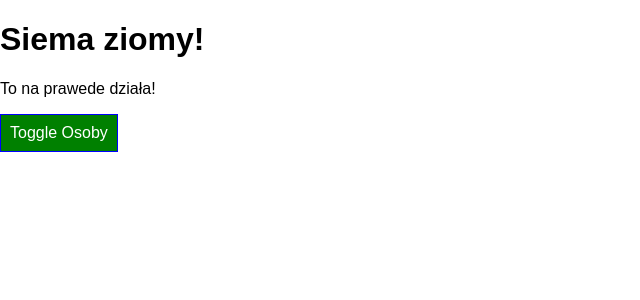
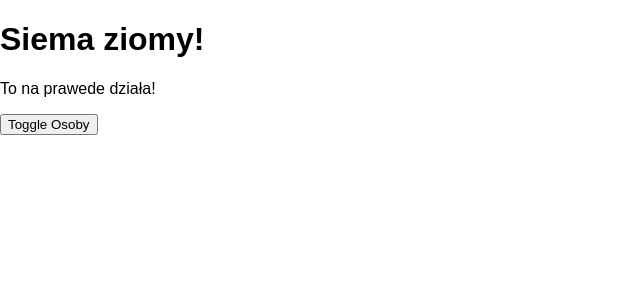
Before and after one commit to BartusZak/React-App, a React (Create React App) app: page / in a window 1280 px wide. Shown: the top 300 px of the page, without its empty margins (0-640 px from the left). Built offline with nearby package versions, Linux system fonts and the light colour scheme.

Commit message:
68. Adding Pseudo Selectors

```diff
--- a/src/App.css
+++ b/src/App.css
@@ -9,3 +9,26 @@
 .bold {
   font-weight: bold;
 }
+
+.App button {
+  border: 1px solid blue;
+  padding: 16px;
+  background-color: green;
+  font: inherit;
+  color: white;
+  cursor: pointer;
+}
+
+.App button:hover {
+  background-color: lightgreen;
+  color: black;
+}
+
+.App button.Red {
+  background-color: red;
+}
+
+.App button.Red:hover {
+  background-color: salmon;
+  color:black;
+}
--- a/src/App.js
+++ b/src/App.js
@@ -50,17 +50,8 @@
   }
 
   render() {
-    // INLINE STYLING
-    const style ={
-      backgroundColor: 'green',
-      color: 'white',
-      font: 'inherit',
-      border: '1px solid blue',
-      padding: '9px',
-      cursor: 'pointer'
-    };
-
     let persons = null;
+    let btnClass = '';
 
     if (this.state.showPersons){
       persons  = (
@@ -76,7 +67,7 @@
       </div>
       );
 
-      style.backgroundColor = 'red';
+      btnClass = classes.Red;
     }
 
     const assignedClasses = [];
@@ -94,7 +85,7 @@
           <p className={assignedClasses.join(' ')}>To na prawede działa!</p>
 
           {/* NOT RECCOMENDED using ARROW Function */}
-          <button style={style} onClick={this.togglePersonHandler}>Toggle Osoby</button>
+          <button  className={btnClass} onClick={this.togglePersonHandler}>Toggle Osoby</button>
           {persons}
         </div>
     );
```
